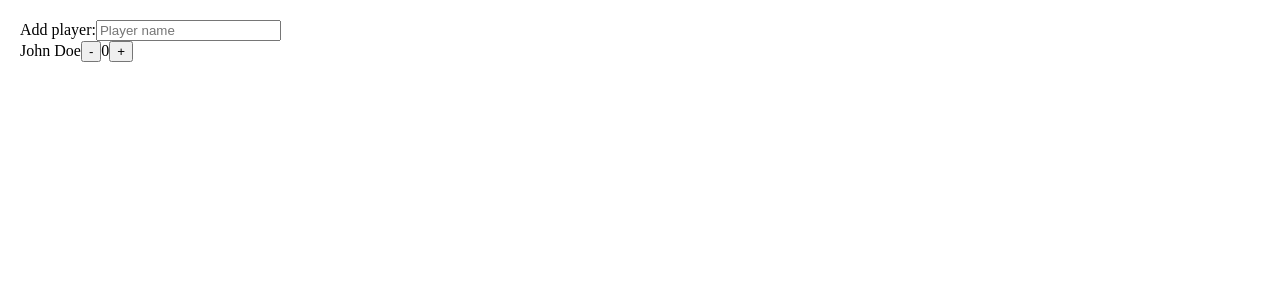
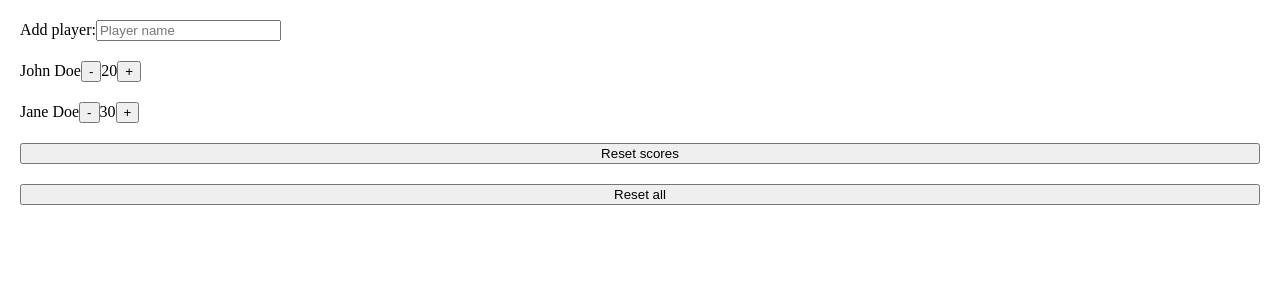
Before and after one commit to dw0111/scorekeeper, a React (Create React App) app: page / in a window 1280 px wide. Shown: the top 300 px of the page. Built offline with nearby package versions, Linux system fonts and the light colour scheme.

Commit message:
Add basic button component. Styling to be done

```diff
--- a/src/components/App/App.css
+++ b/src/components/App/App.css
@@ -1,3 +1,5 @@
 .App {
+  display: grid;
+  gap: 20px;
   padding: 20px;
 }
--- a/src/components/App/App.js
+++ b/src/components/App/App.js
@@ -1,18 +1,23 @@
 import './App.css';
 import PlayerForm from '../PlayerForm/PlayerForm';
 import Player from '../Player/Player';
+import Button from '../Button/Button';
 
 function App() {
   return (
     <div className="App">
       <PlayerForm onAddPlayer={event => onAddPlayer(event)}/>
-      <Player name={"John Doe"} score={0} onMinus={() => console.log("Minus was clicked")} onPlus={() => console.log("Plus was clicked")}/>
+      <Player name={"John Doe"} score={20} onMinus={() => console.log("Minus was clicked")} onPlus={() => console.log("Plus was clicked")}/>
+      <Player name={"Jane Doe"} score={30} onMinus={() => console.log("Minus was clicked")} onPlus={() => console.log("Plus was clicked")}/>
+      <Button text="Reset scores" onClick={() => console.log("Scores were reset")} />
+      <Button text="Reset all" onClick={() => console.log("Everything was reset")} />
     </div>
   );
 }
 
 export default App;
 
+
 function onAddPlayer(event) {
   event.preventDefault()
   console.log(`${event.target.elements.name.value} was added`)
--- /dev/null
+++ b/src/components/Button/Button.js
@@ -0,0 +1,9 @@
+import './Button.css'
+
+export default function Button({text, onClick}) {
+  return (
+    <button className="Button" onClick={onClick}>
+      {text}
+    </button>
+  )
+}
```
Also changed, not shown: src/components/Button/Button.css (added).
